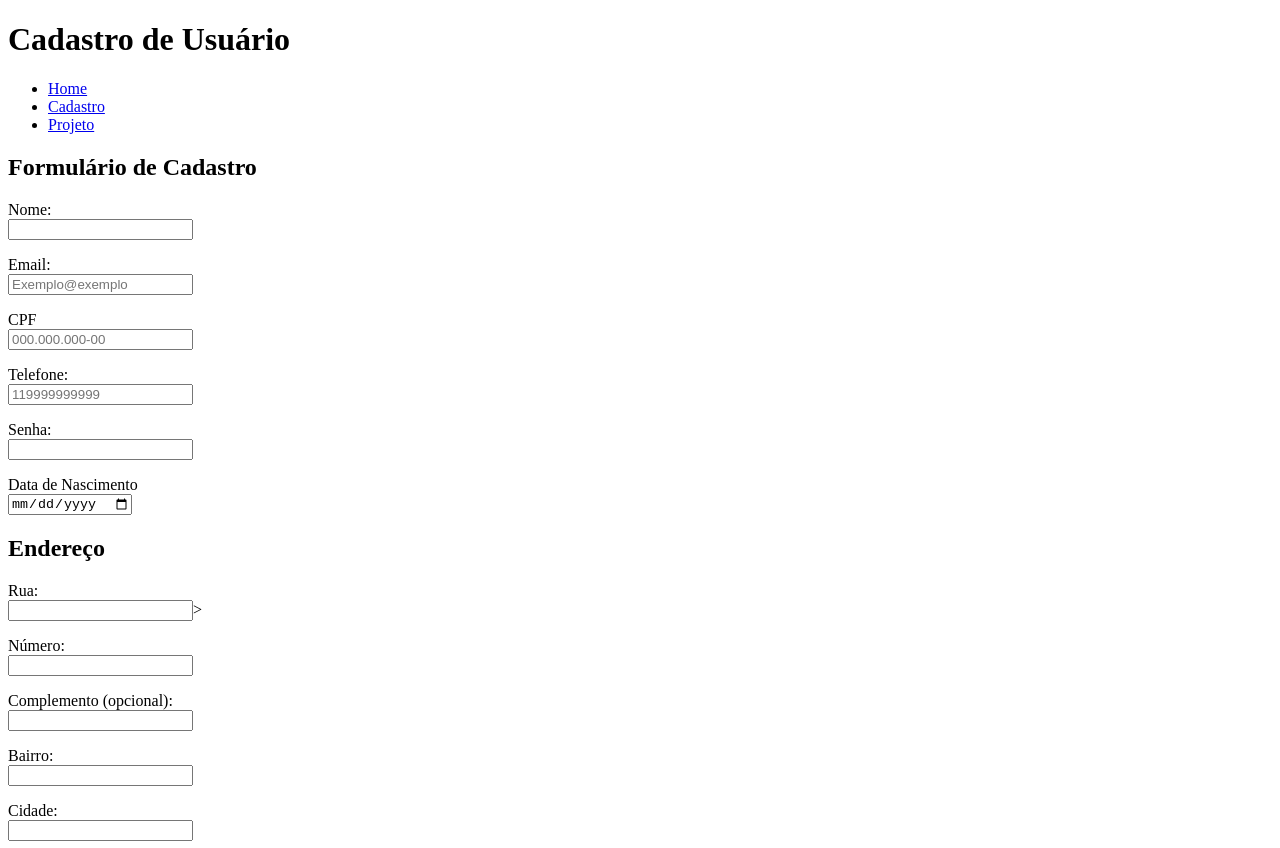
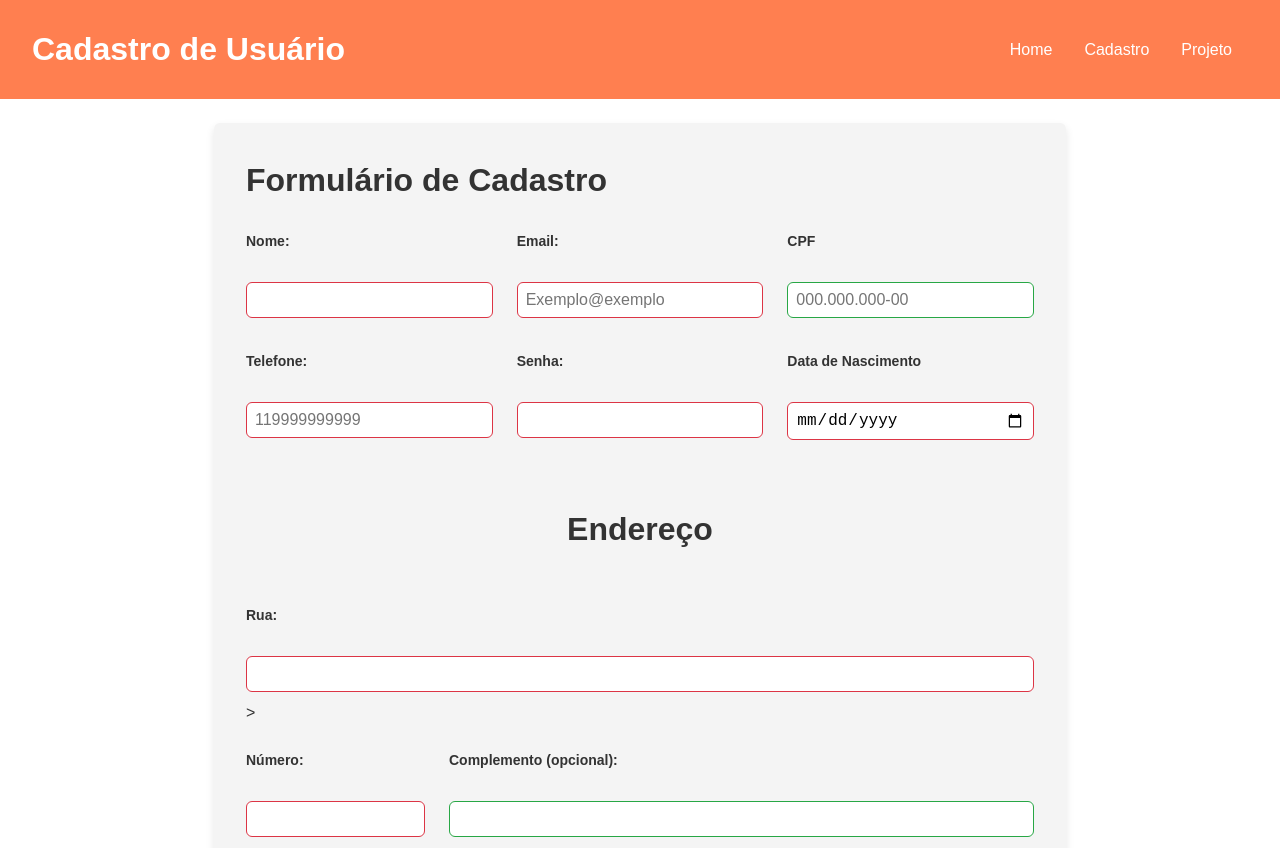
Before and after one commit to Odranel/Meu-aprendizado-na-falculdade-cruzeiro-do-sul---desenvolvimento-web.-, a plain HTML site: page cadastro.html in a window 1280 px wide. Shown: the top 848 px of the page. Drawn offline with Linux system fonts and the light colour scheme.

Commit message:
1.06.2 - Incluindo CSS nas páginas restantes

```diff
--- /dev/null
+++ b/css/cadastro.css
@@ -0,0 +1,285 @@
+/* ===================================================
+   1. DESIGN SYSTEM (Copie as variáveis do seu index.css AQUI!)
+      - Necessário para que esta página utilize as mesmas cores e espaçamentos.
+   =================================================== */
+:root {
+    /* 1.1 Paleta de Cores (Mínimo 8 cores) */
+    --color-primary: #FF7F50;
+    --color-secondary: #4682B4;
+    --color-accent: #3CB371;
+    --color-neutral-dark: #333333;
+    --color-neutral-light: #f4f4f4;
+    --color-white: #ffffff;
+    --color-success: #28a745;
+    --color-error: #dc3545;
+
+    /* 1.2 Tipografia Hierárquica */
+    --font-size-xl: 3.0rem;
+    --font-size-lg: 2.0rem;
+    --font-size-md: 1.25rem;
+    --font-size-base: 1.0rem;
+    --font-size-sm: 0.875rem;
+
+    /* 1.3 Sistema de Espaçamento Modular */
+    --spacing-xxs: 4px;
+    --spacing-xs: 8px;
+    --spacing-sm: 16px;
+    --spacing-md: 24px;
+    --spacing-lg: 32px;
+    --spacing-xl: 48px;
+    --spacing-xxl: 64px;
+
+    /* 1.4 Outras Variáveis */
+    --border-radius: 6px;
+    --transition-time: 0.3s;
+}
+
+/* ---------------------------------------------------
+   2. ESTILOS BASE E ESTRUTURA GLOBAL
+   --------------------------------------------------- */
+* {
+    box-sizing: border-box;
+    margin: 0;
+    padding: 0;
+}
+
+html { font-size: 16px; }
+
+body {
+    font-family: Arial, sans-serif;
+    line-height: 1.6;
+    color: var(--color-neutral-dark);
+    background-color: var(--color-white);
+
+    /* Layout Grid Principal */
+    display: grid;
+    grid-template-rows: auto 1fr auto;
+    min-height: 100vh;
+}
+
+h1 { font-size: var(--font-size-xl); margin-bottom: var(--spacing-sm); }
+h2 { font-size: var(--font-size-lg); margin-bottom: var(--spacing-md); }
+a { color: var(--color-primary); text-decoration: none; transition: color var(--transition-time); }
+a:hover { color: var(--color-secondary); }
+
+
+/* ---------------------------------------------------
+   3. HEADER E NAVEGAÇÃO (Cópia fiel do index.css)
+   --------------------------------------------------- */
+header {
+    background-color: var(--color-primary);
+    color: var(--color-white);
+    padding: var(--spacing-md) var(--spacing-lg);
+    display: flex;
+    justify-content: space-between;
+    align-items: center;
+}
+
+header h1 {
+    font-size: var(--font-size-lg);
+    margin-bottom: 0;
+}
+
+nav ul {
+    list-style: none;
+    display: flex;
+}
+
+nav ul li a {
+    color: var(--color-white);
+    padding: var(--spacing-xs) var(--spacing-sm);
+    display: block;
+}
+
+nav ul li a:hover {
+    background-color: rgba(255, 255, 255, 0.2);
+    border-radius: var(--border-radius);
+}
+
+/* ---------------------------------------------------
+   4. MAIN E ESTRUTURA DO FORMULÁRIO (GRID)
+   --------------------------------------------------- */
+main {
+    width: 100%;
+    max-width: 900px; /* Largura um pouco menor para formulário */
+    margin: 0 auto;
+    padding: var(--spacing-md);
+}
+
+main section {
+    padding: var(--spacing-lg);
+    background-color: var(--color-neutral-light); /* Destaque leve para a área do formulário */
+    border-radius: var(--border-radius);
+    box-shadow: 0 4px 8px rgba(0, 0, 0, 0.1);
+}
+
+/* ---------------------------------------------------
+   5. ESTILOS DE FORMULÁRIO E VALIDAÇÃO VISUAL
+   --------------------------------------------------- */
+
+label {
+    display: block;
+    font-weight: bold;
+    margin-bottom: var(--spacing-xxs);
+    font-size: var(--font-size-sm);
+    color: var(--color-neutral-dark);
+}
+
+/* Estiliza todos os inputs */
+input[type="text"],
+input[type="email"],
+input[type="password"],
+input[type="tel"],
+input[type="date"],
+textarea {
+    width: 100%;
+    padding: var(--spacing-xs);
+    border: 1px solid #cccccc;
+    border-radius: var(--border-radius);
+    font-size: var(--font-size-base);
+    transition: border-color var(--transition-time), box-shadow var(--transition-time);
+    margin-bottom: var(--spacing-xs);
+}
+
+/* Foco e Estados Visuais */
+input:focus, textarea:focus {
+    outline: none;
+    border-color: var(--color-secondary);
+    box-shadow: 0 0 0 3px rgba(70, 130, 180, 0.2);
+}
+
+/* Validação Visual: Válido */
+input:valid {
+    border-color: var(--color-success);
+}
+
+/* Validação Visual: Inválido (requerido, mas não focado) */
+input:invalid:not(:focus):required {
+    border-color: var(--color-error);
+}
+
+/* ---------------------------------------------------
+   6. ORGANIZAÇÃO RESPONSIVA DO FORMULÁRIO (Usando Grid)
+   --------------------------------------------------- */
+form {
+    display: grid;
+    grid-template-columns: repeat(12, 1fr);
+    gap: var(--spacing-md);
+}
+
+form p {
+    grid-column: span 12; /* Por padrão, 1 coluna (Mobile) */
+    margin-bottom: 0;
+}
+
+form h2 {
+    grid-column: span 12;
+    margin-top: var(--spacing-lg);
+    text-align: center;
+}
+
+/* ---------------------------------------------------
+   7. ESTILOS DE BOTÕES
+   --------------------------------------------------- */
+button[type="submit"] {
+    display: inline-block;
+    padding: var(--spacing-sm) var(--spacing-lg);
+    border: none;
+    border-radius: var(--border-radius);
+    cursor: pointer;
+    font-size: var(--font-size-base);
+    font-weight: bold;
+    text-align: center;
+    transition: background-color var(--transition-time), transform var(--transition-time);
+
+    background-color: var(--color-primary);
+    color: var(--color-white);
+}
+
+button[type="submit"]:hover {
+    background-color: #ff6347;
+    transform: translateY(-1px);
+}
+
+button[type="submit"]:focus {
+    outline: 2px solid var(--color-secondary);
+    outline-offset: 2px;
+}
+
+
+/* ---------------------------------------------------
+   8. RESPONSIVIDADE (Layout em Múltiplas Colunas)
+   --------------------------------------------------- */
+
+/* Breakpoint 3: Tablet (Min-width 768px) - Layout de 2 Colunas */
+@media screen and (min-width: 768px) {
+
+    /* Campos de usuário em 2 colunas (50/50) */
+    form p:nth-of-type(-n+6) {
+        grid-column: span 6;
+    }
+
+    /* Campos de endereço em 2 colunas */
+    form p:nth-of-type(7),  /* Rua */
+    form p:nth-of-type(10), /* Bairro */
+    form p:nth-of-type(11), /* Cidade */
+    form p:nth-of-type(12)  /* Estado */
+    {
+        grid-column: span 6;
+    }
+
+    /* Número e Complemento */
+    form p:has(input[type="text"][id="numero"]) {
+        grid-column: span 4; /* Número (Menor) */
+    }
+    form p:has(input[type="text"][id="complemento"]) {
+        grid-column: span 8; /* Complemento (Maior) */
+    }
+
+    /* CEP */
+    form p:has(input[type="text"][id="cep"]) {
+        grid-column: span 12; /* Centraliza o CEP */
+    }
+
+    /* Botão de Envio */
+    form p:last-child {
+        grid-column: 1 / -1;
+        text-align: center; /* Centraliza o botão no final */
+    }
+}
+
+
+/* Breakpoint 4: Desktop Pequeno (Min-width 1024px) - Layout de 3 Colunas */
+@media screen and (min-width: 1024px) {
+
+    /* Campos de usuário em 3 colunas (4/12) */
+    form p:nth-of-type(-n+6) {
+        grid-column: span 4;
+    }
+
+    /* Campo Rua (Largo) */
+    form p:nth-of-type(7) {
+        grid-column: span 12;
+    }
+
+    /* Número e Complemento - Ajustados para a nova linha do Grid */
+    form p:has(input[type="text"][id="numero"]) {
+        grid-column: span 3;
+    }
+    form p:has(input[type="text"][id="complemento"]) {
+        grid-column: span 9;
+    }
+
+    /* Bairro, Cidade, Estado em 3 colunas (4/12) */
+    form p:nth-of-type(10), /* Bairro */
+    form p:nth-of-type(11), /* Cidade */
+    form p:nth-of-type(12)  /* Estado */
+    {
+        grid-column: span 4;
+    }
+
+    /* CEP */
+    form p:has(input[type="text"][id="cep"]) {
+        grid-column: span 4;
+    }
+}
--- /dev/null
+++ b/css/projetos.css
@@ -0,0 +1,292 @@
+/* ===================================================
+   DESIGN SYSTEM (Variáveis CSS Customizadas)
+   =================================================== */
+:root {
+    /* 1.1 Paleta de Cores (Mínimo 8 cores) */
+    --color-primary: #FF7F50; /* Coral - Gatos */
+    --color-secondary: #4682B4; /* Azul Aço */
+    --color-accent: #3CB371; /* Verde Média */
+    --color-neutral-dark: #333333; /* Texto Principal */
+    --color-neutral-light: #f4f4f4; /* Fundo Leve */
+    --color-white: #ffffff;
+    --color-success: #28a745;
+    --color-error: #dc3545;
+
+    /*  Tipografia Hierárquica (Mínimo 5 tamanhos) */
+    --font-size-xl: 3.0rem; /* Título principal */
+    --font-size-lg: 2.0rem; /* Títulos de seção */
+    --font-size-md: 1.25rem; /* Subtítulos */
+    --font-size-base: 1.0rem; /* Corpo de texto */
+    --font-size-sm: 0.875rem; /* Rodapé/Notas */
+
+    /* Sistema de Espaçamento Modular (Múltiplos de 8px) */
+    --spacing-xxs: 4px;
+    --spacing-xs: 8px;
+    --spacing-sm: 16px;
+    --spacing-md: 24px;
+    --spacing-lg: 32px;
+    --spacing-xl: 48px;
+    --spacing-xxl: 64px;
+
+    /*  Outras Variáveis */
+    --border-radius: 6px;
+    --transition-time: 0.3s;
+}
+
+/* ---------------------------------------------------
+   ESTILOS BASE E RESET SIMPLES
+   --------------------------------------------------- */
+* {
+    box-sizing: border-box;
+    margin: 0;
+    padding: 0;
+}
+
+html { font-size: 16px; }
+
+body {
+    font-family: Arial, sans-serif;
+    line-height: 1.6;
+    color: var(--color-neutral-dark);
+    background-color: var(--color-white);
+
+    /* Layout Grid Principal (Geral para todas as páginas) */
+    display: grid;
+    grid-template-rows: auto 1fr auto;
+    grid-template-columns: 100%;
+    min-height: 100vh;
+}
+
+h1 { font-size: var(--font-size-xl); margin-bottom: var(--spacing-sm); }
+h2 { font-size: var(--font-size-lg); margin-bottom: var(--spacing-md); }
+p { margin-bottom: var(--spacing-sm); }
+a { color: var(--color-primary); text-decoration: none; transition: color var(--transition-time); }
+a:hover { color: var(--color-secondary); }
+
+/* ---------------------------------------------------
+   HEADER E NAVEGAÇÃO (FLEXBOX)
+   --------------------------------------------------- */
+header {
+    background-color: var(--color-primary);
+    color: var(--color-white);
+    padding: var(--spacing-md) var(--spacing-lg);
+    display: flex; /* Flexbox */
+    justify-content: space-between;
+    align-items: center;
+}
+
+header h1 {
+    font-size: var(--font-size-lg);
+    margin-bottom: 0;
+}
+
+nav ul {
+    list-style: none;
+    display: flex; /* Flexbox */
+}
+
+nav ul li a {
+    color: var(--color-white);
+    padding: var(--spacing-xs) var(--spacing-sm);
+    display: block;
+}
+
+nav ul li a:hover {
+    background-color: rgba(255, 255, 255, 0.2);
+    border-radius: var(--border-radius);
+}
+
+/* ---------------------------------------------------
+   LAYOUT MAIN E SEÇÕES (GRID - HOME PAGE)
+   --------------------------------------------------- */
+main {
+    width: 100%;
+    max-width: 1200px;
+    margin: 0 auto;
+    padding: var(--spacing-md);
+
+    /* Grid de 12 colunas para o conteúdo principal */
+    display: grid;
+    grid-template-columns: repeat(12, 1fr);
+    gap: var(--spacing-lg);
+}
+
+/* Estilo para as seções da HOME PAGE */
+/* Na Home, as seções têm fundo claro e se comportam como blocos de conteúdo */
+main section {
+    grid-column: 1 / -1; /* Ocupa todas as 12 colunas por padrão */
+    padding: var(--spacing-lg);
+    background-color: var(--color-neutral-light);
+    border-radius: var(--border-radius);
+    margin-bottom: var(--spacing-md); /* Espaçamento entre seções */
+}
+
+/* ---------------------------------------------------
+   RODAPÉ
+   --------------------------------------------------- */
+footer {
+    grid-row: 3;
+    background-color: var(--color-neutral-dark);
+    color: var(--color-neutral-light);
+    text-align: center;
+    padding: var(--spacing-sm);
+    font-size: var(--font-size-sm);
+}
+
+/* ===================================================
+   ESTILOS ESPECÍFICOS DE FORMULÁRIO (CADASTRO)
+   =================================================== */
+/* Garante que a seção de cadastro também tenha um estilo */
+main section:has(form) {
+    max-width: 900px;
+    margin: var(--spacing-md) auto;
+    box-shadow: 0 4px 8px rgba(0, 0, 0, 0.1);
+}
+
+label {
+    display: block;
+    font-weight: bold;
+    margin-bottom: var(--spacing-xxs);
+    font-size: var(--font-size-sm);
+    color: var(--color-neutral-dark);
+}
+
+input[type="text"],
+input[type="email"],
+input[type="password"],
+input[type="tel"],
+input[type="date"],
+textarea {
+    width: 100%;
+    padding: var(--spacing-xs);
+    border: 1px solid #cccccc;
+    border-radius: var(--border-radius);
+    font-size: var(--font-size-base);
+    transition: border-color var(--transition-time), box-shadow var(--transition-time);
+    margin-bottom: var(--spacing-xs);
+}
+
+/* Foco e Validação Visual */
+input:focus, textarea:focus {
+    outline: none;
+    border-color: var(--color-secondary);
+    box-shadow: 0 0 0 3px rgba(70, 130, 180, 0.2);
+}
+input:valid { border-color: var(--color-success); }
+input:invalid:not(:focus):required { border-color: var(--color-error); }
+
+
+/* ---------------------------------------------------
+   ORGANIZAÇÃO RESPONSIVA DO FORMULÁRIO (Usando Grid)
+   --------------------------------------------------- */
+form {
+    display: grid;
+    grid-template-columns: repeat(12, 1fr);
+    gap: var(--spacing-md);
+}
+
+form p {
+    grid-column: span 12;
+    margin-bottom: 0;
+}
+
+form h2 {
+    grid-column: span 12;
+    margin-top: var(--spacing-lg);
+    text-align: center;
+}
+
+/* ---------------------------------------------------
+   ESTILOS DE BOTÕES E ESTADOS VISUAIS
+   --------------------------------------------------- */
+button[type="submit"] {
+    display: inline-block;
+    padding: var(--spacing-sm) var(--spacing-lg);
+    border: none;
+    border-radius: var(--border-radius);
+    cursor: pointer;
+    font-size: var(--font-size-base);
+    font-weight: bold;
+    text-align: center;
+    transition: background-color var(--transition-time), transform var(--transition-time);
+
+    background-color: var(--color-primary);
+    color: var(--color-white);
+}
+
+button[type="submit"]:hover {
+    background-color: #ff6347;
+    transform: translateY(-1px);
+}
+
+button[type="submit"]:focus {
+    outline: 2px solid var(--color-secondary);
+    outline-offset: 2px;
+}
+
+/* ===================================================
+   RESPONSIVIDADE (5 BREAKPOINTS OBRIGATÓRIOS)
+   =================================================== */
+
+/* --------------------------------------------------- */
+/* Breakpoint 2: Mobile Grande e Padrão (Max-width 767px) */
+@media screen and (max-width: 767px) {
+    header {
+        flex-direction: column;
+        text-align: center;
+    }
+
+    nav ul {
+        flex-direction: column;
+        width: 100%;
+        margin-top: var(--spacing-sm);
+    }
+}
+
+/* --------------------------------------------------- */
+/* Breakpoint 3: Tablet (Min-width 768px) */
+@media screen and (min-width: 768px) {
+
+    /* HOME PAGE: Layout de 2 colunas para Seções */
+    main section:nth-child(odd) { grid-column: span 6; }
+    main section:nth-child(even) { grid-column: span 6; }
+    main section:last-child { grid-column: 1 / -1; }
+
+    /* CADASTRO PAGE: 2 Colunas para Formulário */
+    form p:nth-of-type(-n+6) { grid-column: span 6; }
+    form p:nth-of-type(7), form p:nth-of-type(10), form p:nth-of-type(11), form p:nth-of-type(12) { grid-column: span 6; }
+    form p:has(input[type="text"][id="numero"]) { grid-column: span 4; }
+    form p:has(input[type="text"][id="complemento"]) { grid-column: span 8; }
+    form p:has(input[type="text"][id="cep"]) { grid-column: span 12; }
+    form p:last-child { grid-column: 1 / -1; text-align: center; }
+}
+
+/* --------------------------------------------------- */
+/* Breakpoint 4: Desktop Pequeno (Min-width 1024px) */
+@media screen and (min-width: 1024px) {
+    /* HOME PAGE: Layout de 3 colunas */
+    main section:not(:last-child) { grid-column: span 4; }
+
+    /* CADASTRO PAGE: 3 Colunas para Formulário */
+    form p:nth-of-type(-n+6) { grid-column: span 4; } /* 3 campos por linha */
+    form p:nth-of-type(7) { grid-column: span 12; } /* Rua inteira */
+    form p:has(input[type="text"][id="numero"]) { grid-column: span 3; }
+    form p:has(input[type="text"][id="complemento"]) { grid-column: span 9; }
+    form p:nth-of-type(10), form p:nth-of-type(11), form p:nth-of-type(12) { grid-column: span 4; }
+    form p:has(input[type="text"][id="cep"]) { grid-column: span 4; }
+}
+
+/* --------------------------------------------------- */
+/* Breakpoint 5: Desktop Grande (Min-width 1440px) */
+@media screen and (min-width: 1440px) {
+    main { max-width: 1400px; }
+}
+
+/* --------------------------------------------------- */
+/* Breakpoint 1: Mobile Pequeno (Max-width 480px) */
+@media screen and (max-width: 480px) {
+    :root {
+        --font-size-xl: 2.5rem;
+        --font-size-lg: 1.5rem;
+    }
+}
```
Also changed, not shown: cadastro.html (+3 -0 lines), projetos.html (+3 -1 lines).
